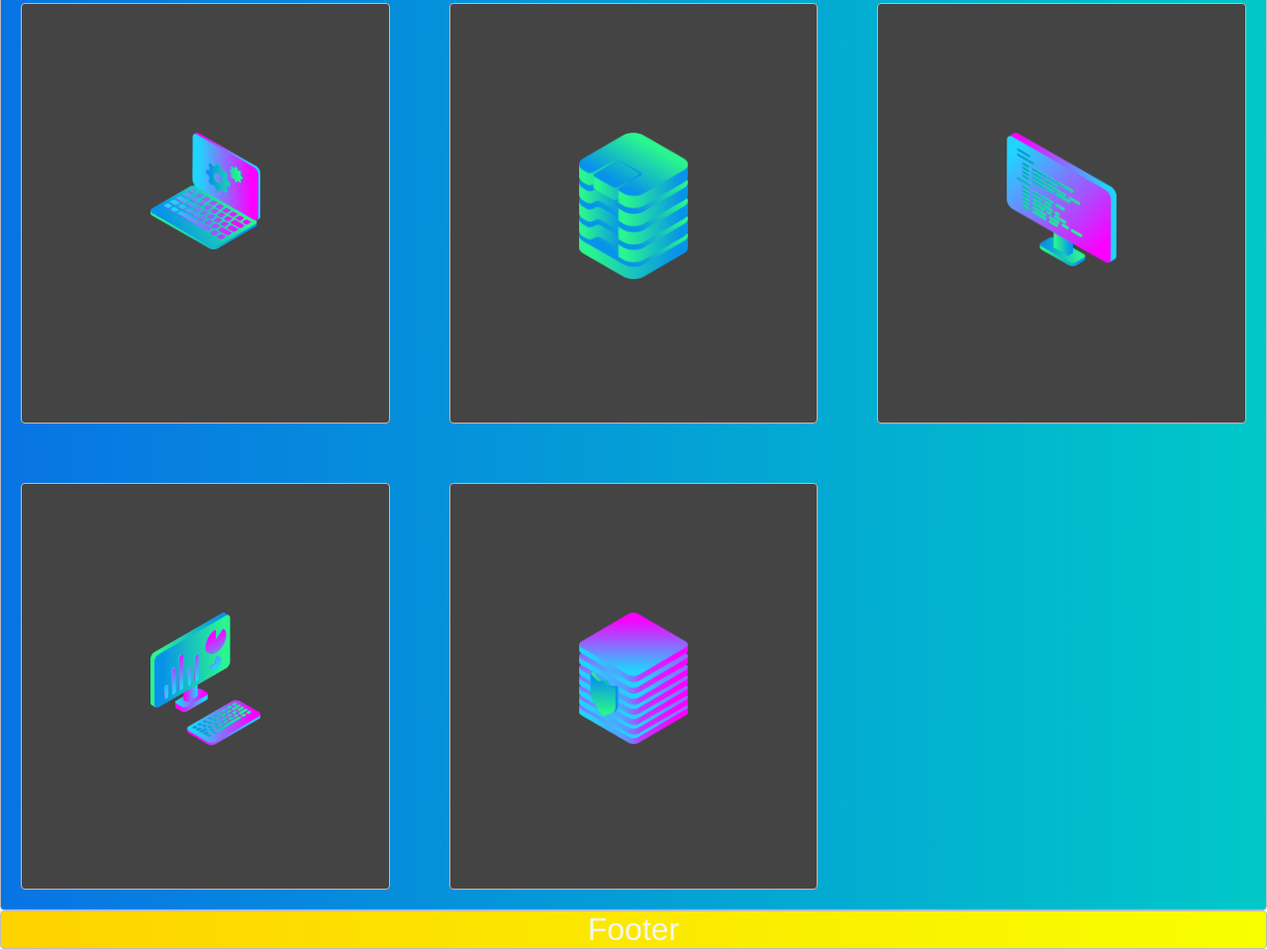
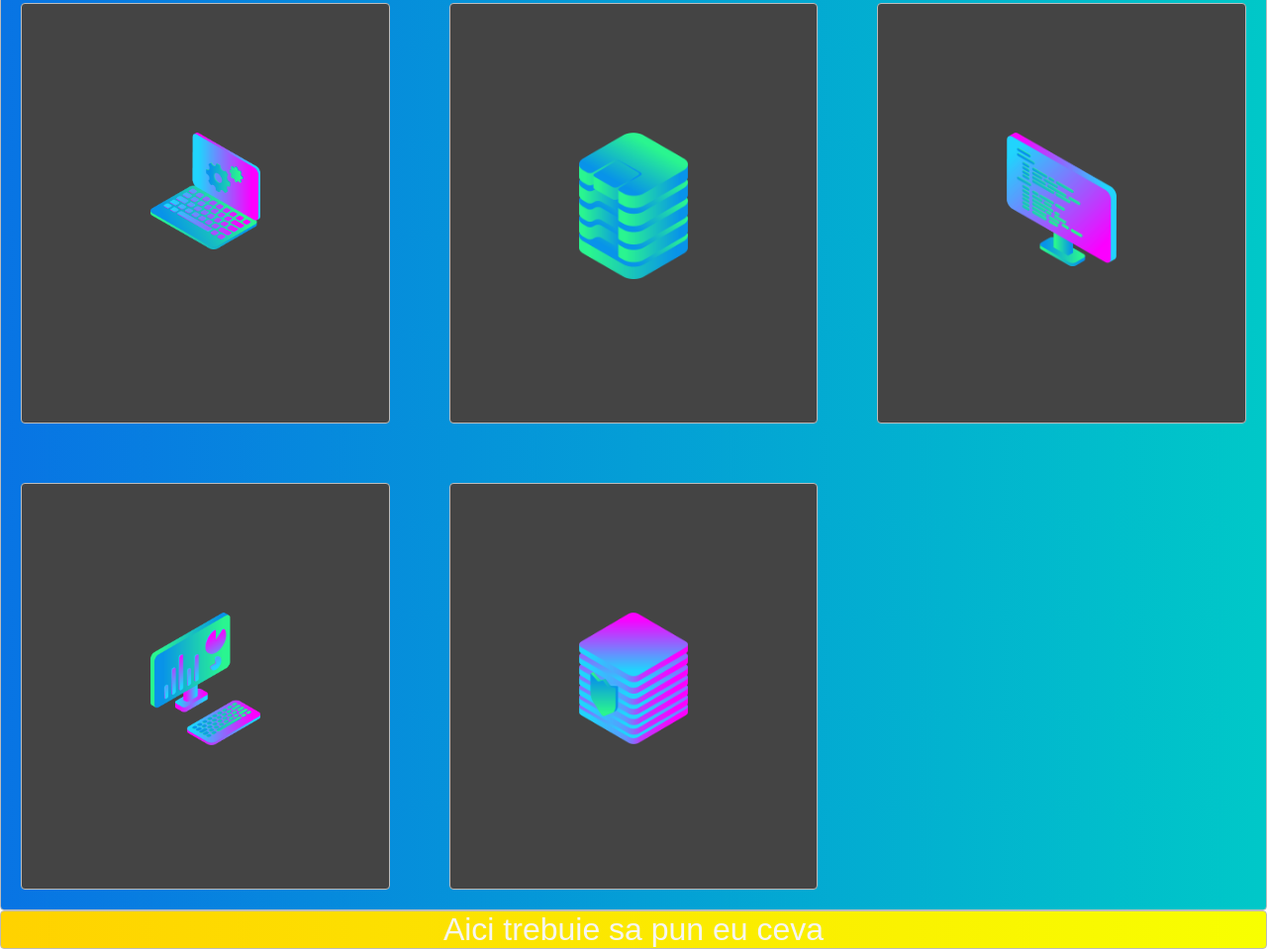
Before and after one commit to PaMarius/pamarius.github.io, a plain HTML site: page index.html in a window 1280 px wide. Shown: the part 923-1882 px from the top of the page at 99% size. Drawn offline with Linux system fonts and the light colour scheme.

Commit message:
Update index.html

```diff
--- a/index.html
+++ b/index.html
@@ -4,7 +4,7 @@
 	<meta charset="utf-8">
 	<meta name="viewport" content="width=device-width, initial-scale=1">
 	<link rel="stylesheet" type="text/css" href="style.css">
-	<title>Primul nostru site avansat</title>
+	<title>Primul meu site avansat</title>
 </head>
 <body>
 	<nav class="zone blue sticky">
@@ -27,6 +27,6 @@
 		<div class="box zone"><img src="server_safe_2.png"></div>
 
 	</div>
-	<footer class="zone yellow">Footer</footer>
+	<footer class="zone yellow">Aici trebuie sa pun eu ceva</footer>
 </body>
 </html>
```
